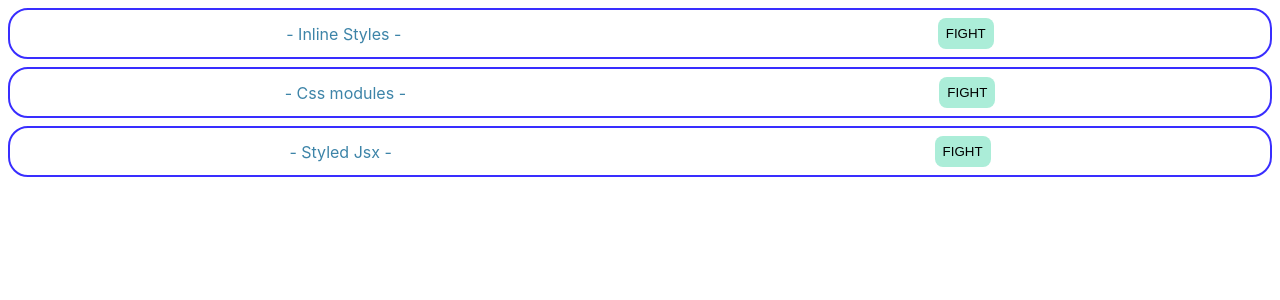
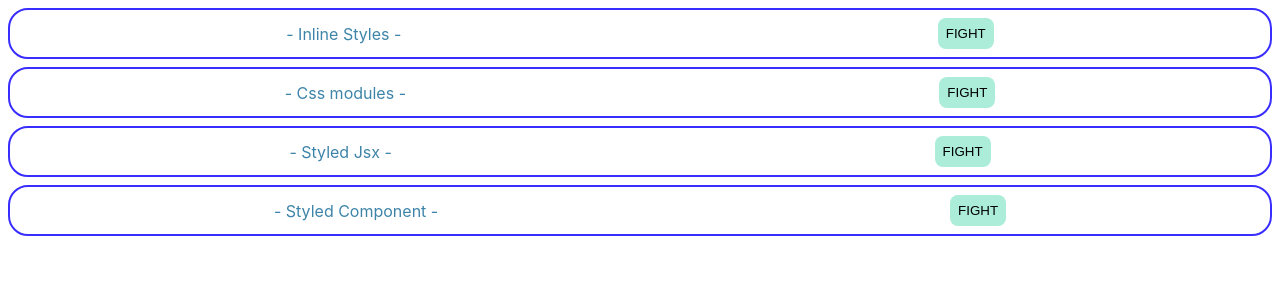
Before and after one commit to JunichiroKohari/react-play, a React (Create React App) app: page / in a window 1280 px wide. Shown: the top 300 px of the page. Built offline with nearby package versions, Linux system fonts and the light colour scheme.

Commit message:
styled component

```diff
--- a/package.json
+++ b/package.json
@@ -3,6 +3,8 @@
   "version": "0.1.0",
   "private": true,
   "dependencies": {
+    "@emotion/react": "^11.10.6",
+    "@emotion/styled": "^11.10.6",
     "@testing-library/jest-dom": "^5.16.5",
     "@testing-library/react": "^13.4.0",
     "@testing-library/user-event": "^13.5.0",
@@ -10,6 +12,7 @@
     "react": "^18.2.0",
     "react-dom": "^18.2.0",
     "react-scripts": "5.0.1",
+    "styled-components": "^5.3.9",
     "styled-jsx": "^5.1.2",
     "web-vitals": "^2.1.4"
   },
--- a/src/App.js
+++ b/src/App.js
@@ -2,6 +2,7 @@
 import { InlineStyle } from './components/InlineStyle';
 import { CssModules } from './components/CssModules';
 import { StyledJsx } from './components/StyledJsx';
+import { StyledComponents } from './components/StyledComponents';
 
 function App() {
   return (
@@ -9,6 +10,7 @@
       <InlineStyle />
       <CssModules />
       <StyledJsx />
+      <StyledComponents />
     </div>
   );
 }
--- /dev/null
+++ b/src/components/StyledComponents.jsx
@@ -0,0 +1,35 @@
+import styled from 'styled-components'
+
+export const StyledComponents = () => {
+    return (
+        <SContainer>
+            <STitle>- Styled Component -</STitle>
+            <SButton>FIGHT</SButton>
+        </SContainer>
+    )
+}
+
+const SContainer = styled.div`
+    border: solid 2px #392eff;
+    border-radius: 20px;
+    padding: 8px;
+    margin: 8px;
+    display: flex;
+    justify-content: space-around;
+    align-items: center;
+`
+const STitle = styled.p`
+    margin: 0;
+    color: #3d84a8;
+`
+const SButton = styled.button`
+    background-color: #abedd8;
+    border: none;
+    padding: 8px;
+    border-radius: 8px;
+    &:hover {
+        background-color: #46cdcf;
+        color: #fff;
+        cursor: pointer;
+    }
+`
```
Also changed, not shown: 1 other file (tests, documents, lock files or other folders).
